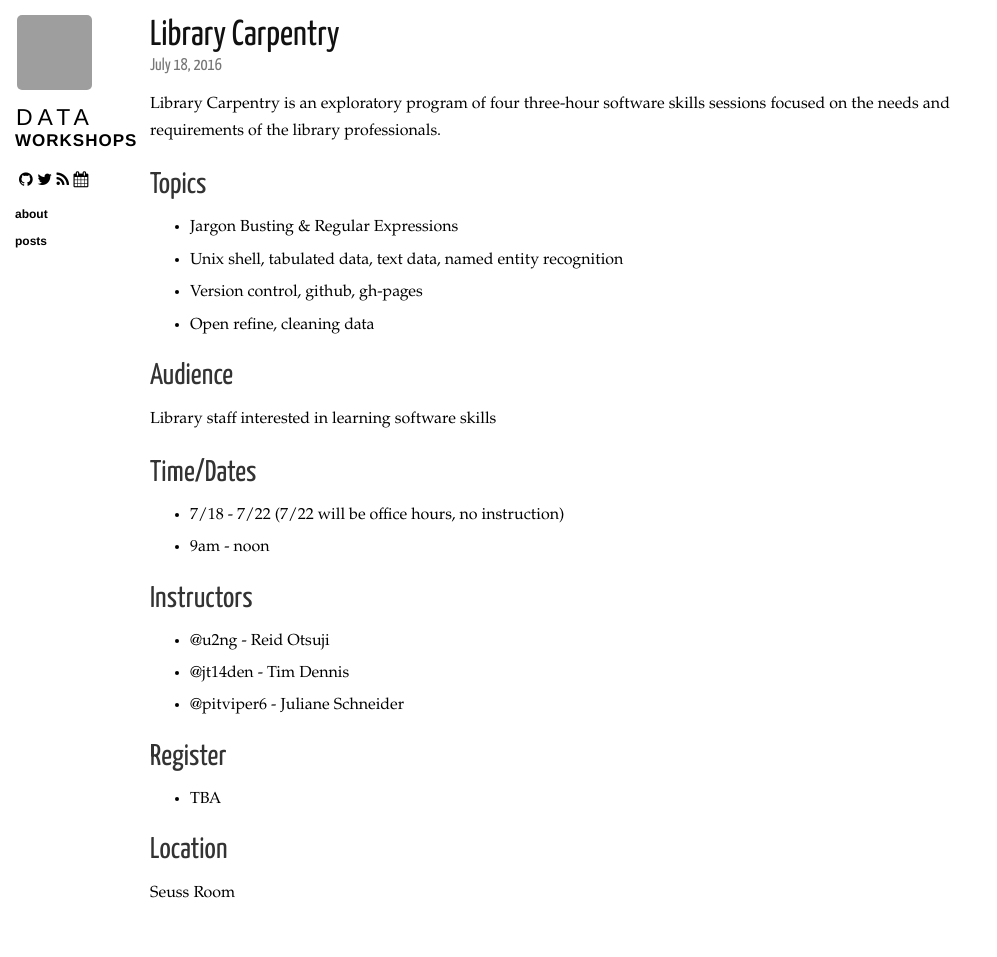
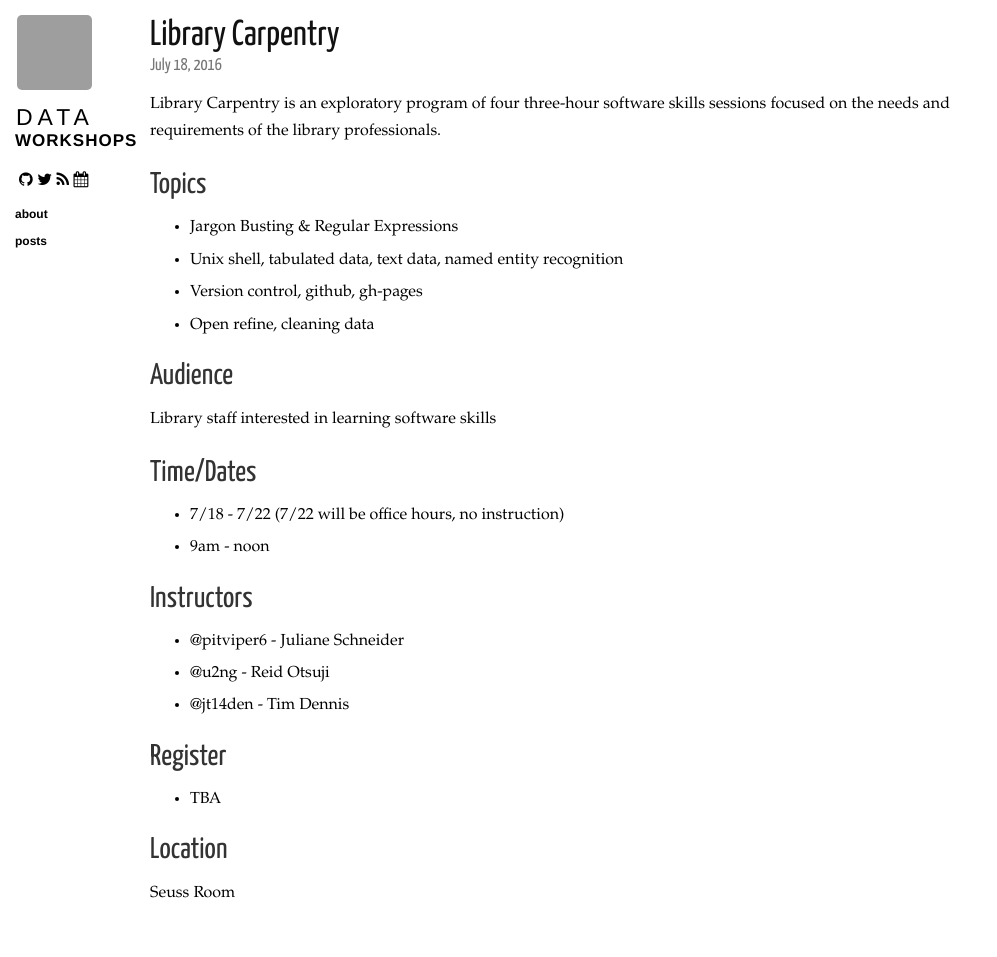
Before and after one commit to ucsdlib/workshops, a Jekyll site: the page built from _posts/2016-07-18-library-carpentry.markdown, in a window 1280 px wide. Shown: the whole page, without its empty margins (0-997 px from the left). Built offline with Jekyll 4.4.1, drawn with Linux system fonts in a browser that asks for light colours; nearby versions of some CDN libraries; grey boxes are pictures that could not be loaded.

```diff
--- a/_posts/2016-07-18-library-carpentry.markdown
+++ b/_posts/2016-07-18-library-carpentry.markdown
@@ -24,9 +24,10 @@ Library staff interested in learning software skills
 
 ## Instructors
 
+* @pitviper6 - Juliane Schneider
 * @u2ng - Reid Otsuji
 * @jt14den - Tim Dennis
-* @pitviper6 - Juliane Schneider
+
 
 ## Register
 
```
